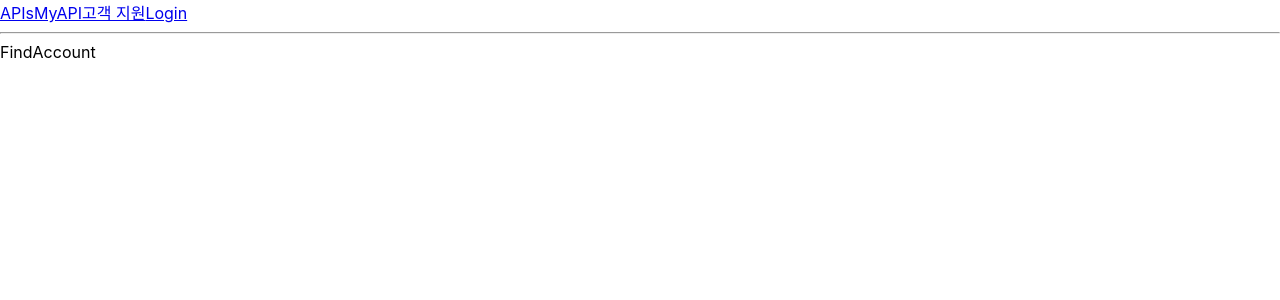
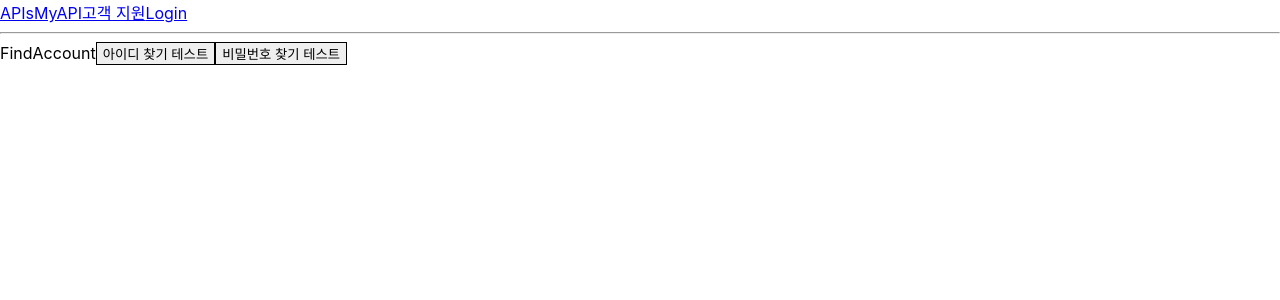
Before and after one commit to ji-eun-moon/ASAP, a React (Create React App) app in the folder Frontend/asap/: page /find_account in a window 1280 px wide. Shown: the top 300 px of the page. Built offline with nearby package versions, Linux system fonts and the light colour scheme.

Commit message:
[FE] TEST : 아이디, 비밀번호 찾기 테스트 코드 작성
- 통신 재확인 필요

```diff
--- /dev/null
+++ b/Frontend/asap/src/hooks/api/auth/useFindId.ts
@@ -0,0 +1,35 @@
+import { useState } from 'react';
+import axios from 'axios';
+
+interface IFindId {
+  email: string;
+  name: string;
+}
+
+const useFindId = () => {
+  const [idList, setIdList] = useState<IFindId[] | null>();
+
+  const findId = async ({ email, name }: IFindId) => {
+    try {
+      const response = await axios({
+        method: 'POST',
+        url: 'https://j9c202.p.ssafy.io/api/v1/member/find-id',
+        data: { email, name },
+      });
+      console.log(response.data);
+      // 서버에서 받은 응답 처리
+      if (response.status === 200) {
+        setIdList(response.data);
+        console.log('아이디 찾기 성공');
+      } else if (response.status === 404) {
+        console.log('아이디 없음');
+      }
+    } catch (error) {
+      console.log('서버 오류:', error);
+    }
+  };
+
+  return { findId, idList };
+};
+
+export default useFindId;
--- /dev/null
+++ b/Frontend/asap/src/hooks/api/auth/useFindPassWord.ts
@@ -0,0 +1,29 @@
+import axios from 'axios';
+
+interface IFindPw {
+  email: string;
+  id: string;
+}
+
+const useFindPw = () => {
+  const findPw = async ({ email, id }: IFindPw) => {
+    try {
+      const response = await axios({
+        method: 'POST',
+        url: 'https://j9c202.p.ssafy.io/api/v1/member/find-password',
+        data: { email, id },
+      });
+      console.log(response.data);
+      // 서버에서 받은 응답 처리
+      if (response.status === 200) {
+        console.log('비밀번호 변경 메일 전송 성공');
+      }
+    } catch (error) {
+      console.log('서버 오류:', error);
+    }
+  };
+
+  return { findPw };
+};
+
+export default useFindPw;
--- a/Frontend/asap/src/pages/auth/FindAccount.tsx
+++ b/Frontend/asap/src/pages/auth/FindAccount.tsx
@@ -1,7 +1,38 @@
+import useFindId from 'hooks/api/auth/useFindId';
+import useFindPw from 'hooks/api/auth/useFindPassWord';
 import React from 'react';
 
 function FindAccount() {
-  return <div>FindAccount</div>;
+  const { findId } = useFindId();
+  const { findPw } = useFindPw();
+
+  const onFindId = async (email: string, name: string) => {
+    await findId({ email, name });
+  };
+
+  const onFindPw = async (email: string, id: string) => {
+    await findPw({ email, id });
+  };
+
+  return (
+    <div>
+      FindAccount
+      <button
+        type="button"
+        style={{ border: '1px solid' }}
+        onClick={() => onFindId('email', 'name')}
+      >
+        아이디 찾기 테스트
+      </button>
+      <button
+        type="button"
+        style={{ border: '1px solid' }}
+        onClick={() => onFindPw('email', 'id')}
+      >
+        비밀번호 찾기 테스트
+      </button>
+    </div>
+  );
 }
 
 export default FindAccount;
--- a/Frontend/asap/src/store/authStore.ts
+++ b/Frontend/asap/src/store/authStore.ts
@@ -1,4 +1,4 @@
-import create from 'zustand';
+import { create } from 'zustand';
 
 interface IAuthStore {
   isLoggedIn: boolean;
```
